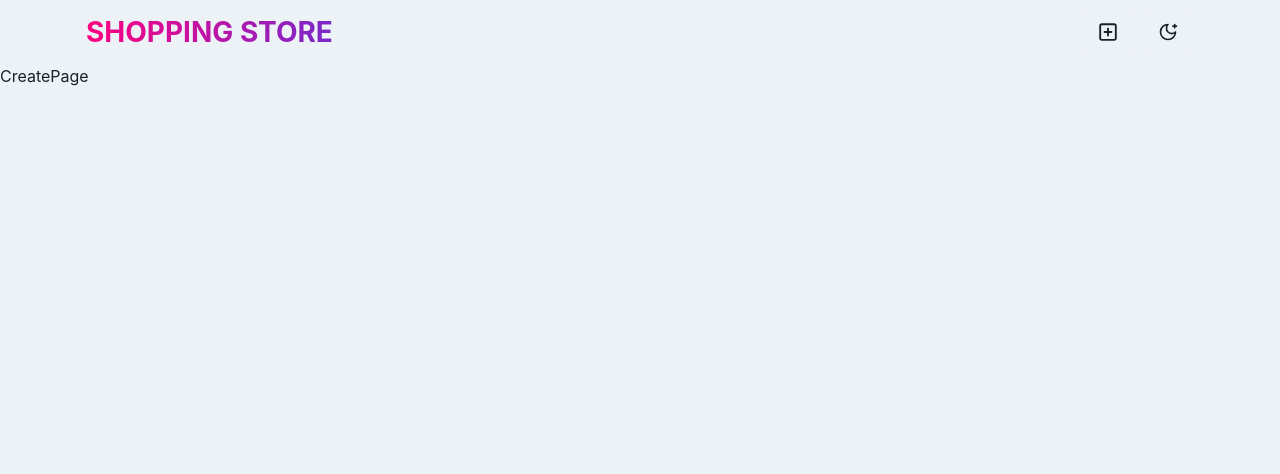
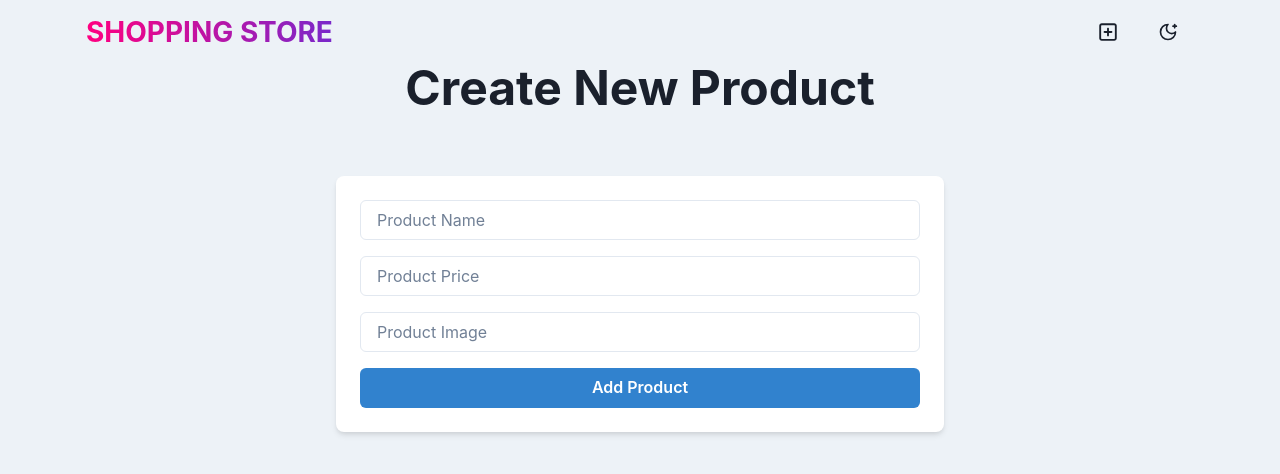
Before and after one commit to viraj-gunasekara/MERN_CRUD_App, a React (Vite) app in the folder frontend/: page /create in a window 1280 px wide. Shown: the top 474 px of the page. Built offline with nearby package versions, Linux system fonts and the light colour scheme.

Commit message:
ui of CreatePage for insertion product, made

```diff
--- a/frontend/src/pages/CreatePage.jsx
+++ b/frontend/src/pages/CreatePage.jsx
@@ -1,9 +1,70 @@
-import React from 'react'
+import React, { useState } from "react";
+import {
+  Box,
+  Button,
+  Container,
+  Heading,
+  Input,
+  useColorModeValue,
+  VStack,
+} from "@chakra-ui/react";
 
 const CreatePage = () => {
+  const [newProduct, setNewProduct] = useState({
+    name: "",
+    price: "",
+    image: "",
+  });
+
+  const handleAddProduct = () => {
+    console.log(newProduct);
+  };
+
   return (
-    <div>CreatePage</div>
-  )
-}
+    <Container maxW={"container.sm"}>
+      <VStack spacing={8}>
+        <Heading as={"h1"} size={"2xl"} textAlign={"center"} mb={8}>
+          Create New Product
+        </Heading>
 
-export default CreatePage
+        <Box
+          w={"full"}
+          bg={useColorModeValue("white", "gray.800")}
+          p={6}
+          rounded={"lg"}
+          shadow={"md"}
+        >
+          <VStack spacing={4}>
+            <Input
+              placeholder="Product Name"
+              name="name"
+              value={newProduct.name}
+              onChange={(e) => setNewProduct({ ...newProduct, name: e.target.value})}
+            />
+
+            <Input
+              placeholder="Product Price"
+              name="price"
+              value={newProduct.price}
+              onChange={(e) => setNewProduct({ ...newProduct, price: e.target.value})}
+            />
+
+            <Input
+              placeholder="Product Image"
+              name="image"
+              value={newProduct.image}
+              onChange={(e) => setNewProduct({ ...newProduct, image: e.target.value})}
+            />
+
+            <Button colorScheme="blue" onClick={handleAddProduct} w={"full"}>
+              Add Product
+            </Button>
+          </VStack>
+
+        </Box>
+      </VStack>
+    </Container>
+  );
+};
+
+export default CreatePage;
```
